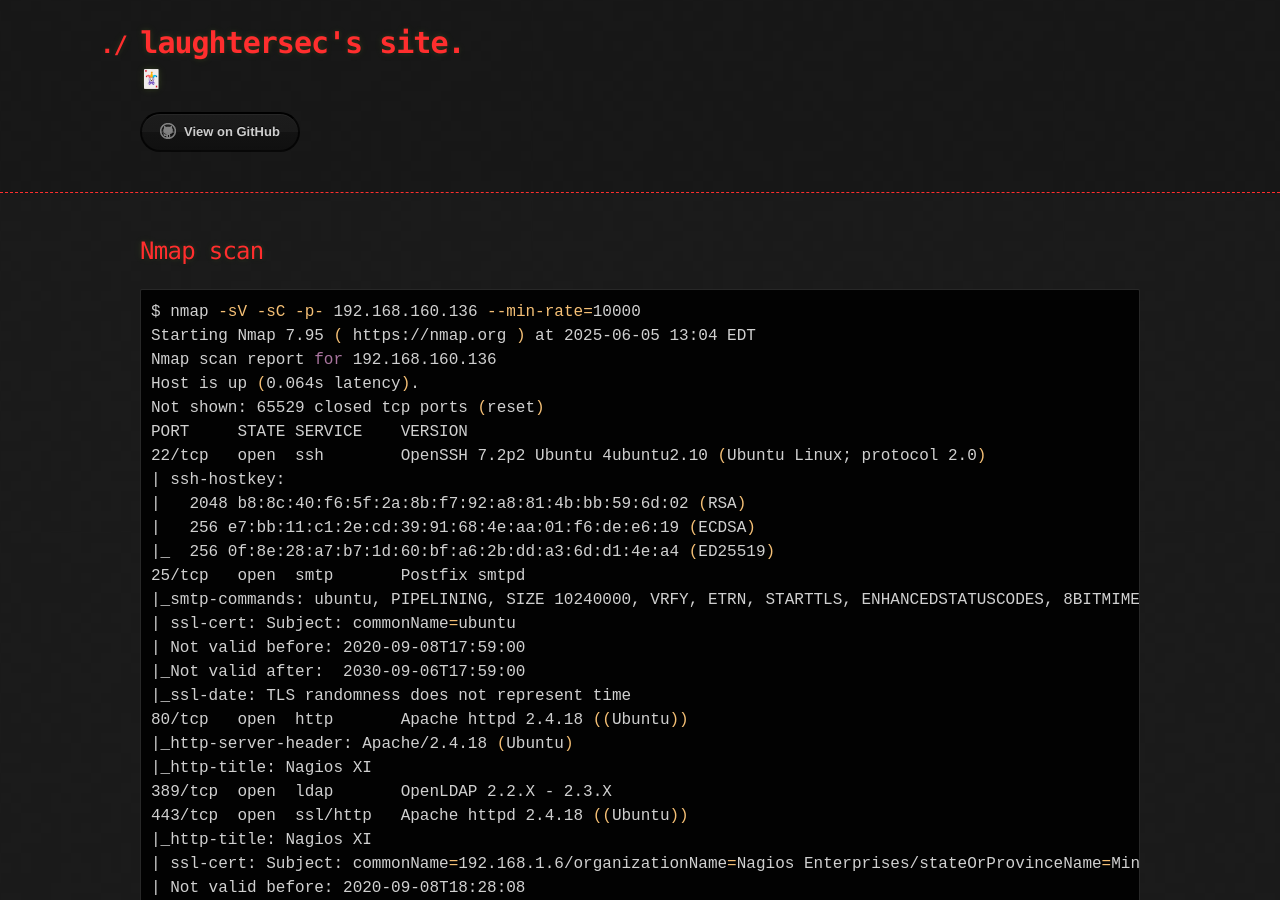
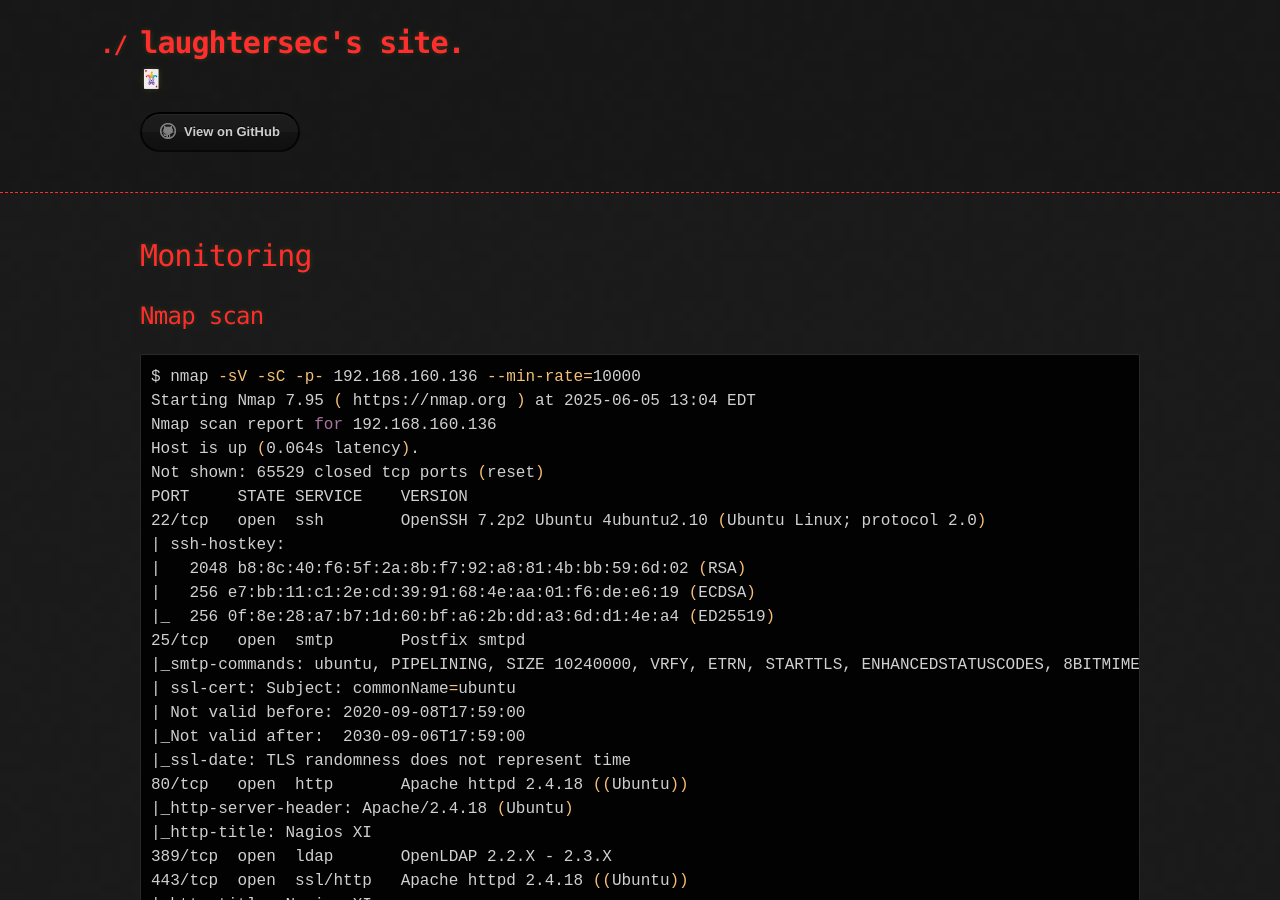
Before and after one commit to laughtersec/laughtersec.github.io, a Jekyll site: the page built from pages/monitoring.md, in a window 1280 px wide and 900 px high. Built offline with Jekyll 4.4.1, drawn with Linux system fonts in a browser that asks for light colours; our own code applies the rules of GitHub Pages for plain Markdown files.

Commit message:
Update and rename Monitoring.md to monitoring.md

````diff
--- a/pages/Monitoring.md
+++ b/pages/monitoring.md
@@ -3,6 +3,9 @@ tags:
   - linux
   - intermediate
 ---
+
+# Monitoring
+
 ## Nmap scan
 
 ```shell
````
